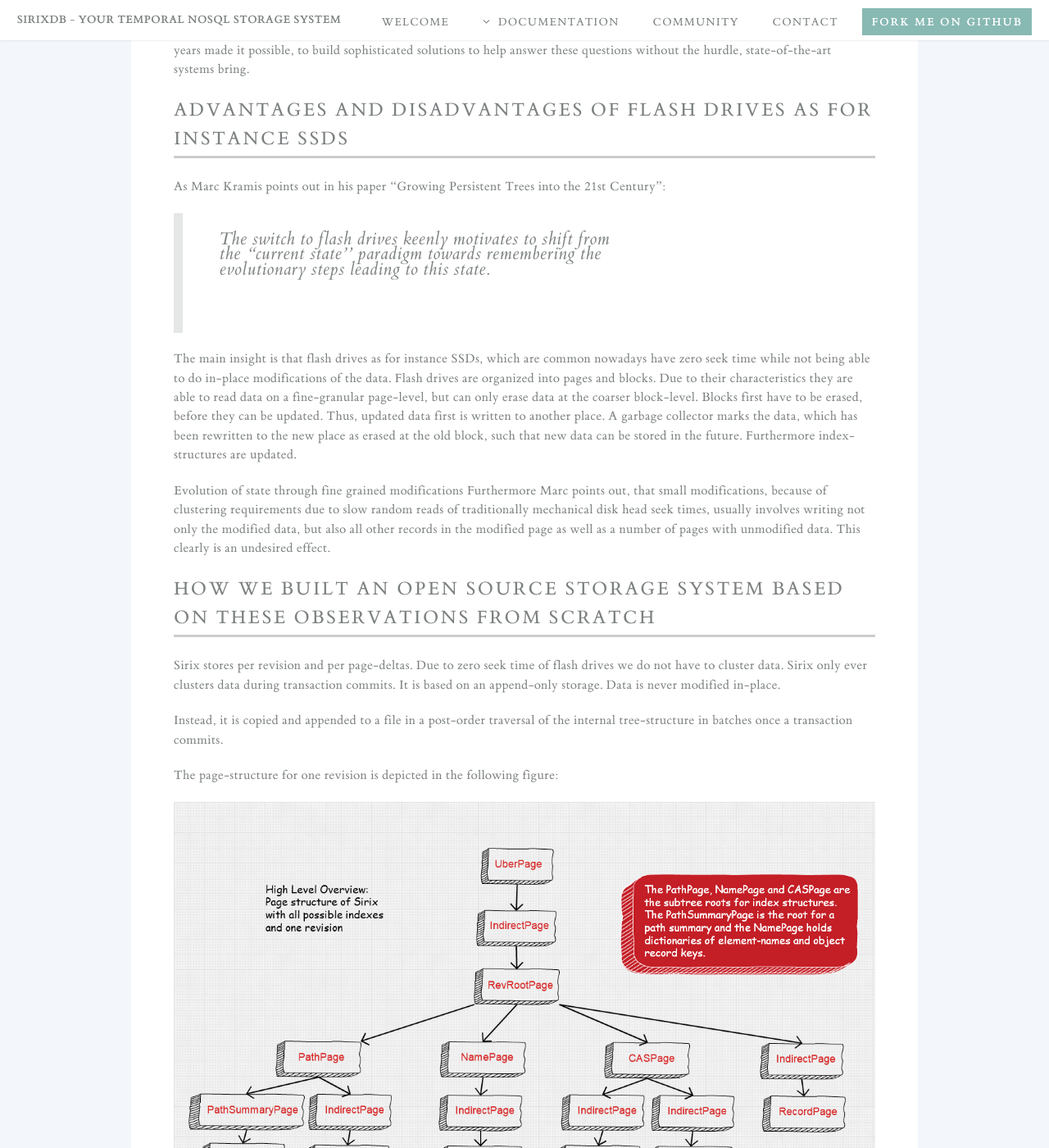
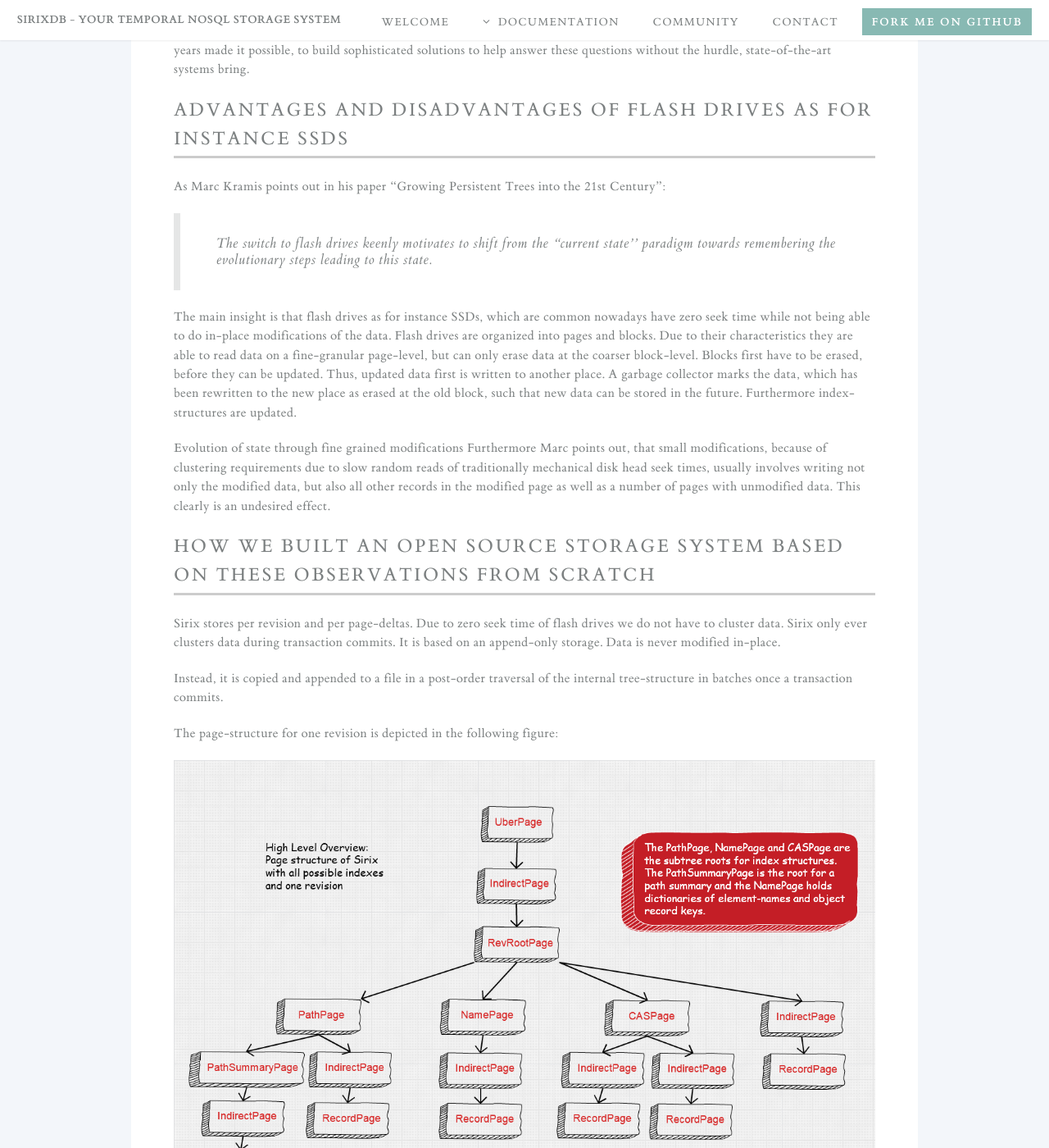
Before and after one commit to sirixdb/sirixdb.github.io, a Jekyll site: the page built from concepts.md, in a window 1280 px wide and 1400 px high, scrolled down 660 px. Shown: the whole window at 82% size. Built offline with Jekyll 4.4.1, drawn with Linux system fonts in a browser that asks for light colours; our own code applies the rules of GitHub Pages for plain Markdown files.

Commit message:
Update style.css

```diff
--- a/css/style.css
+++ b/css/style.css
@@ -1143,11 +1143,14 @@ blockquote {
     margin-inline-end: 40px;
     margin-inline-start: 40px;
     margin: 21px 40px;
-    font-size: 1.4rem;
+    font-size: 1.1rem;
+    line-height: 1.3rem;
 }
 
 blockquote p {
-    width: 60%;
+    margin: 0;
+    padding: .5em;
+/*    width: 60%; */
 }
 
 section.markdown {
```
